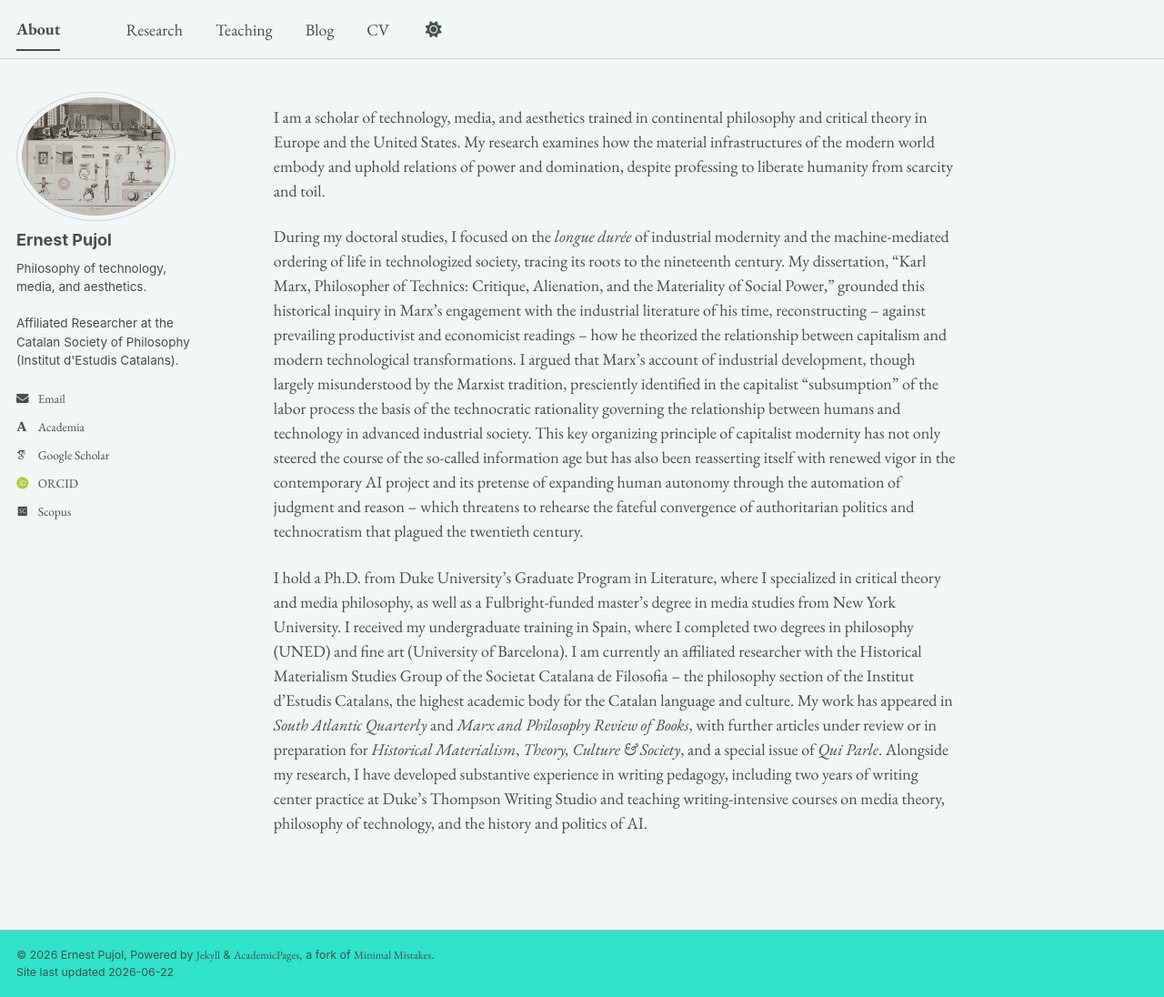
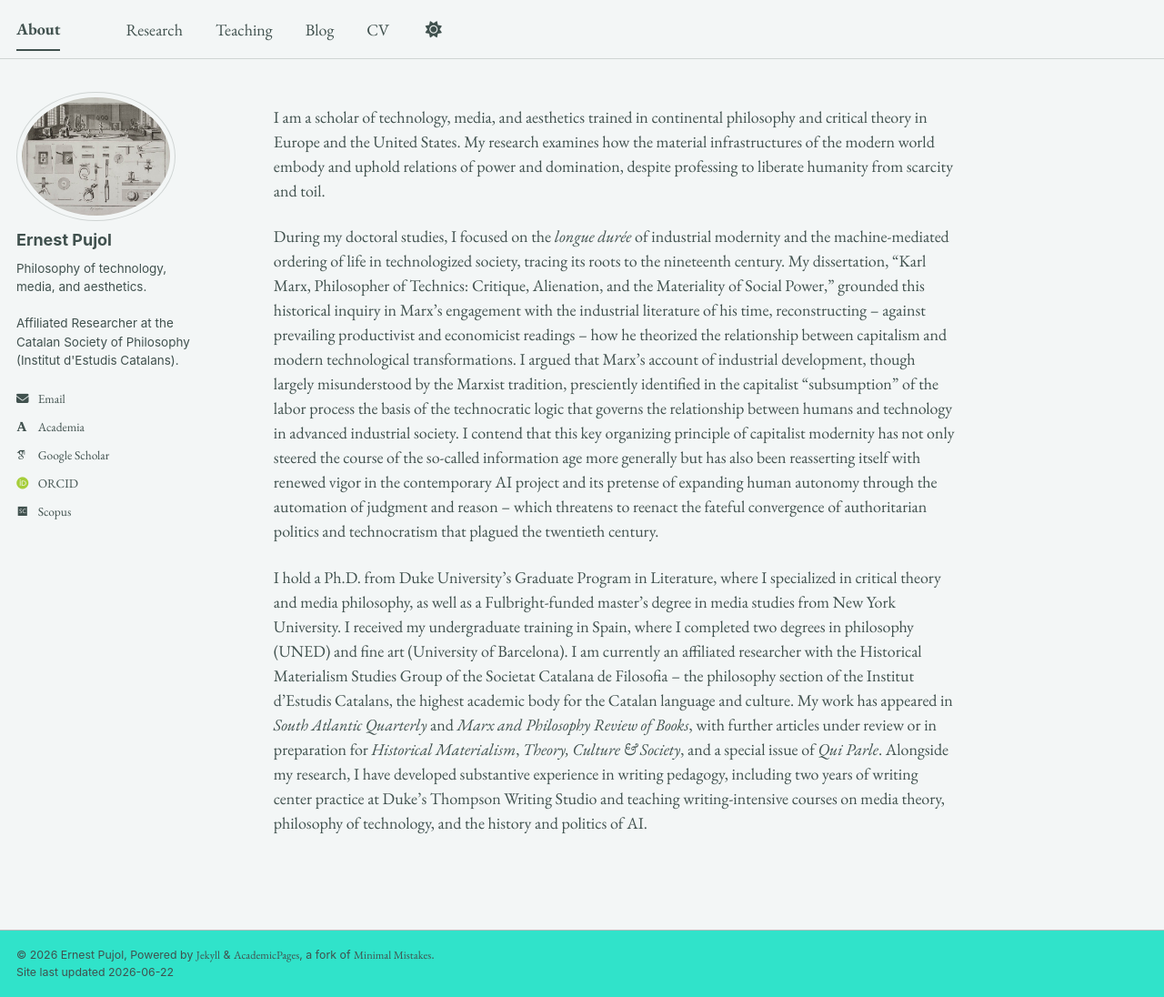
Before and after one commit to epujol90/epujol90.github.io, a Jekyll site: the page built from _pages/about.md, in a window 1280 px wide and 1096 px high. Shown: the whole window at 91% size. Built offline with Jekyll 4.4.1, drawn with Linux system fonts in a browser that asks for light colours; some web fonts are replaced; a script bundle is joined from its source files by our own code; library files that are not in the unit come from our copies.

Commit message:
Update about.md

```diff
--- a/_pages/about.md
+++ b/_pages/about.md
@@ -8,6 +8,6 @@ redirect_from:
 ---
 I am a scholar of technology, media, and aesthetics trained in continental philosophy and critical theory in Europe and the United States. My research examines how the material infrastructures of the modern world embody and uphold relations of power and domination, despite professing to liberate humanity from scarcity and toil.
 
-During my doctoral studies, I focused on the _longue durée_ of industrial modernity and the machine-mediated ordering of life in technologized society, tracing its roots to the nineteenth century. My dissertation, “Karl Marx, Philosopher of Technics: Critique, Alienation, and the Materiality of Social Power,” grounded this historical inquiry in Marx’s engagement with the industrial literature of his time, reconstructing -- against prevailing productivist and economicist readings -- how he theorized the relationship between capitalism and modern technological transformations. I argued that Marx’s account of industrial development, though largely misunderstood by the Marxist tradition, presciently identified in the capitalist "subsumption" of the labor process the basis of the technocratic rationality governing the relationship between humans and technology in advanced industrial society. This key organizing principle of capitalist modernity has not only steered the course of the so-called information age but has also been reasserting itself with renewed vigor in the contemporary AI project and its pretense of expanding human autonomy through the automation of judgment and reason -- which threatens to rehearse the fateful convergence of authoritarian politics and technocratism that plagued the twentieth century.
+During my doctoral studies, I focused on the _longue durée_ of industrial modernity and the machine-mediated ordering of life in technologized society, tracing its roots to the nineteenth century. My dissertation, “Karl Marx, Philosopher of Technics: Critique, Alienation, and the Materiality of Social Power,” grounded this historical inquiry in Marx’s engagement with the industrial literature of his time, reconstructing -- against prevailing productivist and economicist readings -- how he theorized the relationship between capitalism and modern technological transformations. I argued that Marx’s account of industrial development, though largely misunderstood by the Marxist tradition, presciently identified in the capitalist "subsumption" of the labor process the basis of the technocratic logic that governs the relationship between humans and technology in advanced industrial society. I contend that this key organizing principle of capitalist modernity has not only steered the course of the so-called information age more generally but has also been reasserting itself with renewed vigor in the contemporary AI project and its pretense of expanding human autonomy through the automation of judgment and reason -- which threatens to reenact the fateful convergence of authoritarian politics and technocratism that plagued the twentieth century.
 
 I hold a Ph.D. from Duke University’s Graduate Program in Literature, where I specialized in critical theory and media philosophy, as well as a Fulbright-funded master’s degree in media studies from New York University. I received my undergraduate training in Spain, where I completed two degrees in philosophy (UNED) and fine art (University of Barcelona). I am currently an affiliated researcher with the Historical Materialism Studies Group of the Societat Catalana de Filosofia -- the philosophy section of the Institut d’Estudis Catalans, the highest academic body for the Catalan language and culture. My work has appeared in _South Atlantic Quarterly_ and _Marx and Philosophy Review of Books_, with further articles under review or in preparation for _Historical Materialism_, _Theory, Culture & Society_, and a special issue of _Qui Parle_. Alongside my research, I have developed substantive experience in writing pedagogy, including two years of writing center practice at Duke’s Thompson Writing Studio and teaching writing-intensive courses on media theory, philosophy of technology, and the history and politics of AI.
```
